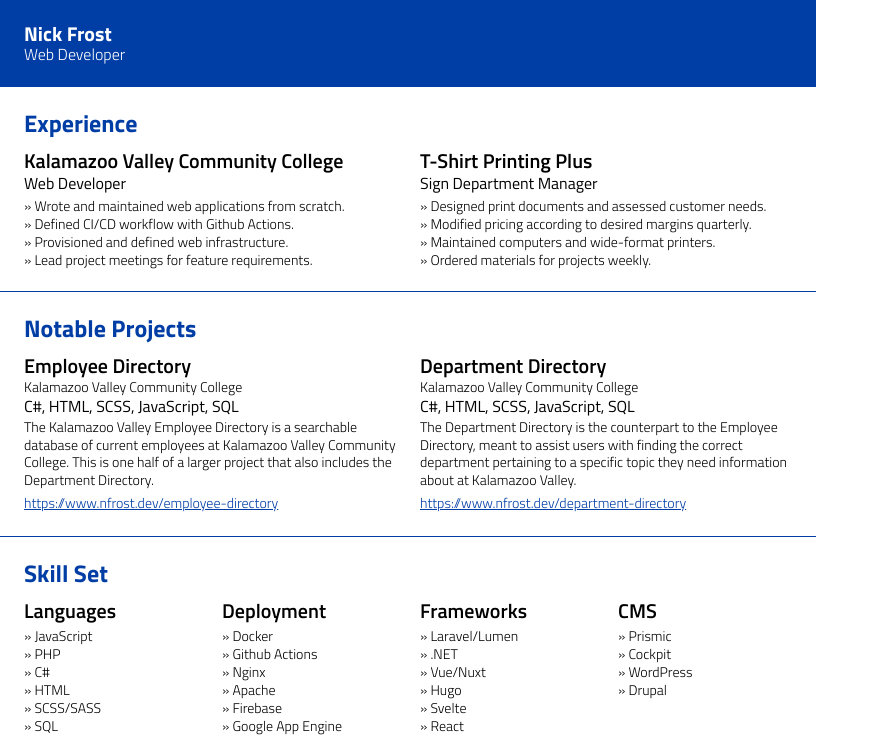
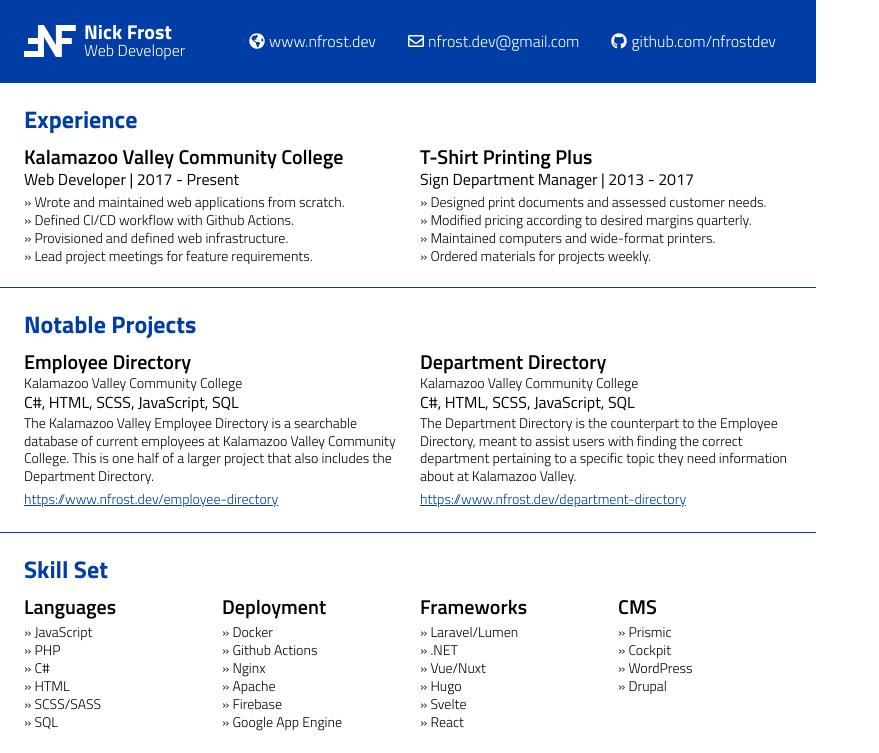
Before and after one commit to nickfrostus/html-resume, a Vue app: page / in a window 1280 px wide. Shown: the top 753 px of the page, without its empty margins (0-879 px from the left). Built offline with nearby package versions, Linux system fonts and the light colour scheme.

Commit message:
finishing up header

```diff
--- a/package.json
+++ b/package.json
@@ -7,6 +7,11 @@
     "build": "vue-cli-service build"
   },
   "dependencies": {
+    "@fortawesome/fontawesome-svg-core": "^1.2.28",
+    "@fortawesome/free-brands-svg-icons": "^5.13.0",
+    "@fortawesome/free-regular-svg-icons": "^5.13.0",
+    "@fortawesome/free-solid-svg-icons": "^5.13.0",
+    "@fortawesome/vue-fontawesome": "^0.1.9",
     "vue": "^2.6.11"
   },
   "devDependencies": {
--- a/src/components/Experience.vue
+++ b/src/components/Experience.vue
@@ -1,7 +1,7 @@
 <template>
     <div>
         <h3>{{ company }}</h3>
-        <div class="job-title">{{ job }}</div>
+        <div class="job-title">{{ job }} | {{ startDate }} - {{ endDate }}</div>
         <ul>
             <li v-for="(responsibility, index) in responsibilities" :key="index">
                 » {{ responsibility }}
--- a/src/components/NotableProject.vue
+++ b/src/components/NotableProject.vue
@@ -4,7 +4,7 @@
         <div class="client">{{ client }}</div>
         <div class="languages">{{ languages }}</div>
         <p class="description">{{ description }}</p>
-        <div class="more-info"><a :href="link">{{ link }}</a></div>
+        <div class="more-info"><a :href="link" target="_blank" rel="noopener">{{ link }}</a></div>
     </div>
 </template>
 
--- a/src/components/PageHeader.vue
+++ b/src/components/PageHeader.vue
@@ -1,11 +1,28 @@
 <template>
     <header>
         <div class="branding">
+            <svg viewBox="0 0 78 48" fill="none" xmlns="http://www.w3.org/2000/svg" class="logo">
+                <path d="M0 38.9943V48H20.9161H29.8866V17.9962L47.8277 48H56.7982V28.4952H71.7339V19.5048H56.7982V9.00571H77.7143V0H56.7982H47.8277V30.0038L29.8866 0H20.9161V19.5048H5.98036V28.4952H20.9161V38.9943H0Z"></path>
+            </svg>
             <h1 class="branding__text">
                 <span class="branding__text__name">Nick Frost</span>
                 <span>Web Developer</span>
             </h1>
         </div>
+        <nav class="nav">
+            <a href="https://www.nfrost.dev/" class="nav__link">
+                <font-awesome-icon icon="globe-americas" class="nav__link__icon"/>
+                <span>www.nfrost.dev</span>
+            </a>
+            <a href="mailto:nfrost.dev@gmail.com" class="nav__link">
+                <font-awesome-icon :icon="['far', 'envelope']" class="nav__link__icon"/>
+                <span>nfrost.dev@gmail.com</span>
+            </a>
+            <a href="https://www.nfrost.dev/" class="nav__link">
+                <font-awesome-icon :icon="['fab', 'github']" class="nav__link__icon"/>
+                <span>github.com/nfrostdev</span>
+            </a>
+        </nav>
     </header>
 </template>
 
@@ -13,6 +30,9 @@
     $primary: #003da5;
 
     header {
+        display: flex;
+        justify-content: space-between;
+        align-items: center;
         background-color: $primary;
         color: white;
         padding: 1.5rem;
@@ -20,6 +40,7 @@
 
     .branding {
         display: flex;
+        line-height: 100%;
 
         &__text {
             display: flex;
@@ -32,4 +53,27 @@
             }
         }
     }
+
+    .logo {
+        width: 3.25rem;
+        fill: white;
+        margin-right: 0.5rem;
+    }
+
+    .nav {
+        display: flex;
+
+        &__link {
+            display: flex;
+            justify-content: center;
+            align-items: center;
+            color: white;
+            text-decoration: none;
+            margin: 0 1rem;
+
+            &__icon {
+                margin-right: 0.25rem;
+            }
+        }
+    }
 </style>
--- a/src/main.js
+++ b/src/main.js
@@ -1,5 +1,14 @@
 import Vue from 'vue'
 import App from './App.vue'
+import { library } from '@fortawesome/fontawesome-svg-core'
+import { faGlobeAmericas } from '@fortawesome/free-solid-svg-icons'
+import { faGithub } from '@fortawesome/free-brands-svg-icons'
+import { faEnvelope } from '@fortawesome/free-regular-svg-icons'
+import { FontAwesomeIcon } from '@fortawesome/vue-fontawesome'
+
+library.add(faGlobeAmericas, faGithub, faEnvelope)
+
+Vue.component('font-awesome-icon', FontAwesomeIcon)
 
 Vue.config.productionTip = false
 
```
Also changed, not shown: 1 other file (tests, documents, lock files or other folders).
